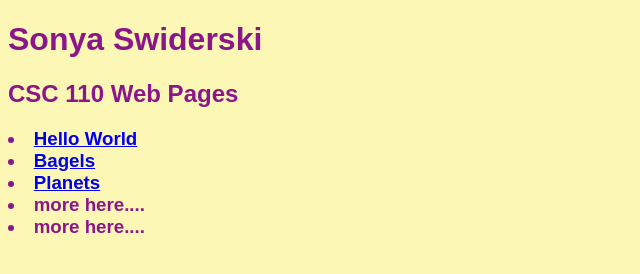
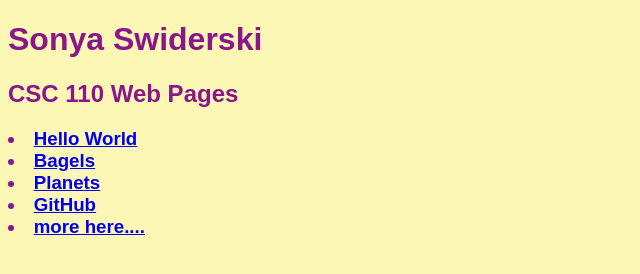
Before and after one commit to sswiderski-pvcc/sswiderski-pvcc-github.io, a plain HTML site: page index.html in a window 1280 px wide. Shown: the whole page, without its empty margins (0-640 px from the left). Drawn offline with Linux system fonts and the light colour scheme.

Commit message:
Update index.html

```diff
--- a/index.html
+++ b/index.html
@@ -18,7 +18,7 @@
         <li><a href = "helloworld.html"> Hello World </a></li>
         <li><a href = "bagels.html"> Bagels </a></li>
         <li><a href = "planets.html"> Planets </a></li>
-        <li>more here....</li>
+        <li><a href = "githubinfo.html"> GitHub </a</li>
         <li>more here....</li>
       </u1>
     </h3>
```
